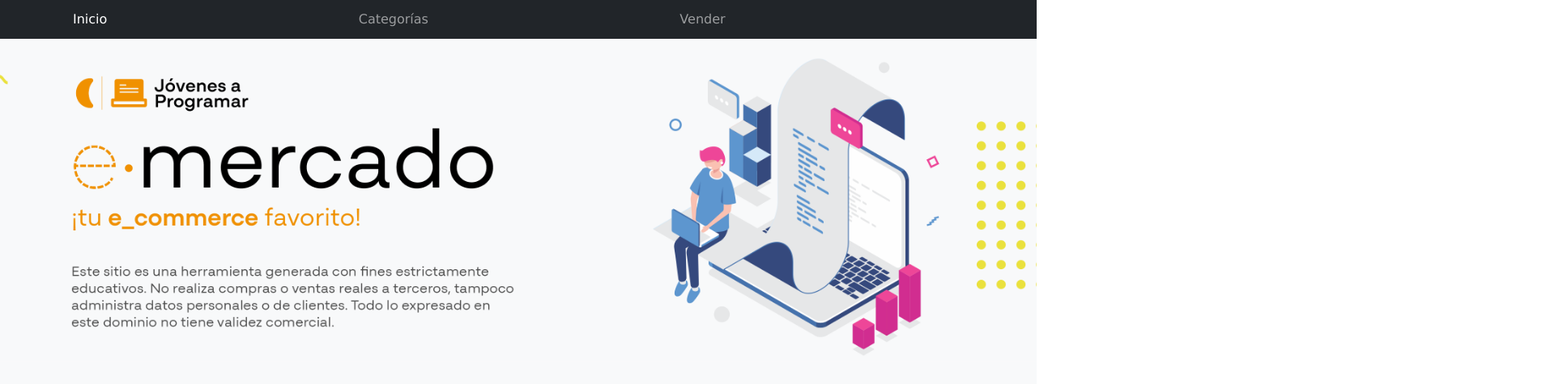
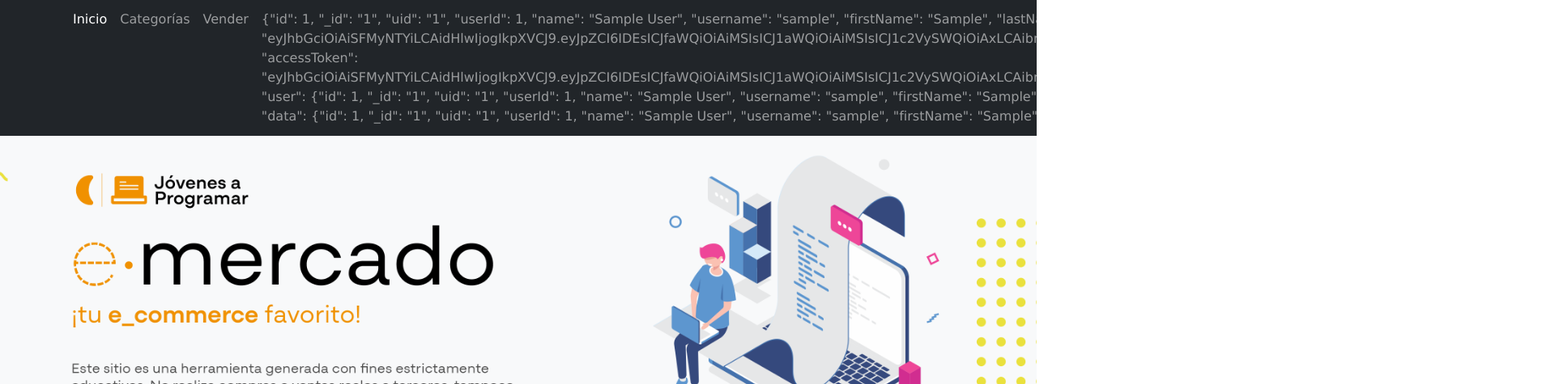
Before and after one commit to rodrituca/e-commerce, a website: page index.html in a window 1280 px wide. Shown: the top 475 px of the page at 81% size, 1920 px wide, since content can reach past the window. Drawn offline with Linux system fonts and the light colour scheme; sample sign-in values are in the browser's storage.

Commit message:
Desafiate

```diff
--- a/css/styles.css
+++ b/css/styles.css
@@ -211,3 +211,9 @@
   font-weight: bold;
   color: green;
 }
+
+@media (max-width: 575.78px) {
+  .img-thumbnail {
+    width: 100px;
+  }
+}
--- a/index.html
+++ b/index.html
@@ -35,12 +35,19 @@
             <li class="nav-item">
               <a class="nav-link active" href="index.html">Inicio</a>
             </li>
+
             <li class="nav-item">
               <a class="nav-link" href="categories.html">Categorías</a>
             </li>
+
             <li class="nav-item">
               <a class="nav-link" href="sell.html">Vender</a>
             </li>
+
+            <li class="nav-item">
+              <a class="nav-link" id="user"></a>
+            </li>
+
             <li class="nav-item"></li>
           </ul>
         </div>
--- a/js/init.js
+++ b/js/init.js
@@ -62,4 +62,11 @@
 // "./login.html", de lo contrario entraría en bucle infinito
 document.addEventListener('DOMContentLoaded', function () {
   if (!isLogged() && !checkPage('/login.html')) window.location = 'login.html';
+  showUsername();
 });
+
+function showUsername() {
+  console.log(document.querySelector('#user'));
+  const username = sessionStorage.getItem('user');
+  document.querySelector('#user').innerHTML = username;
+}
--- a/js/products.js
+++ b/js/products.js
@@ -5,8 +5,6 @@
     .then((response) => response.json())
     .then((data) => {
       const contenedorProductos = document.getElementById('products');
-
-      //
       const productos = data.products;
 
       productos.forEach((product) => {
```
Also changed, not shown: cart.html (+3 -0 lines), categories.html (+3 -0 lines), my-profile.html (+3 -0 lines), product-info.html (+3 -0 lines), products.html (+3 -0 lines), sell.html (+3 -0 lines).
